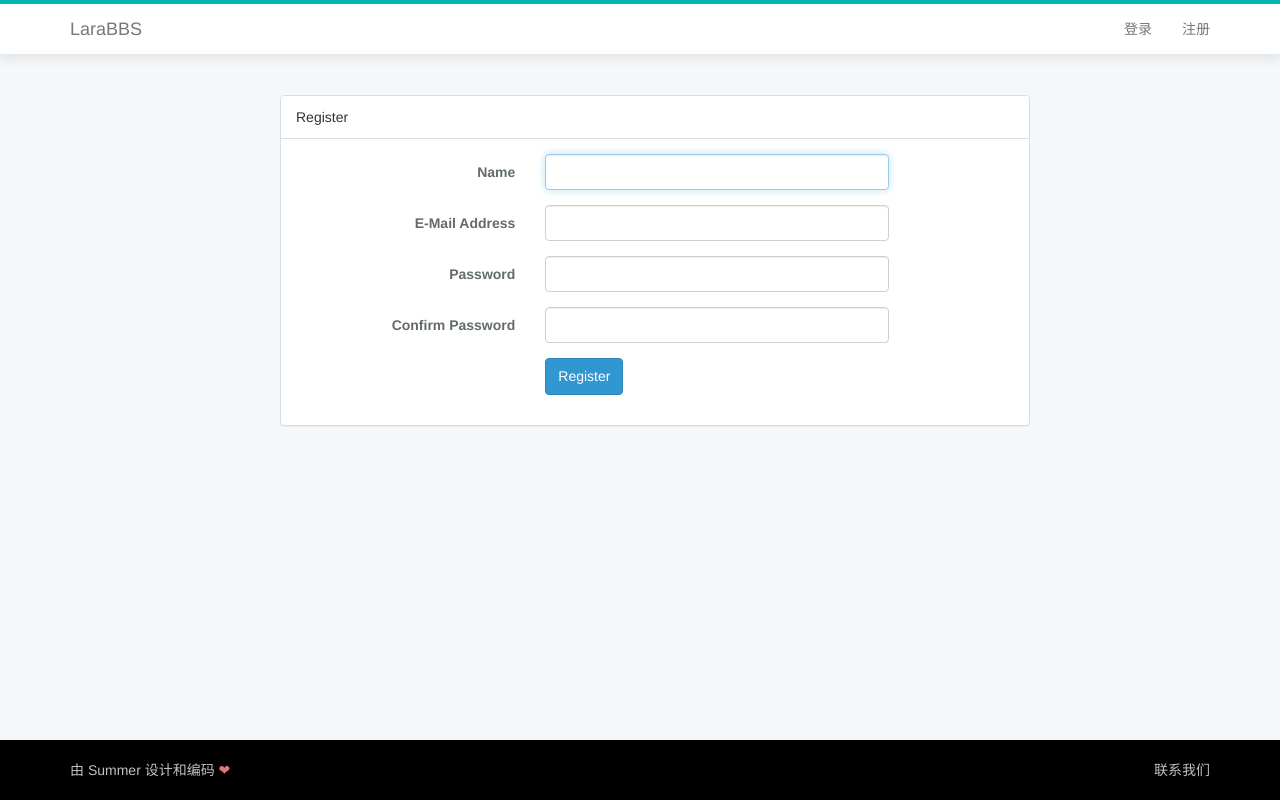
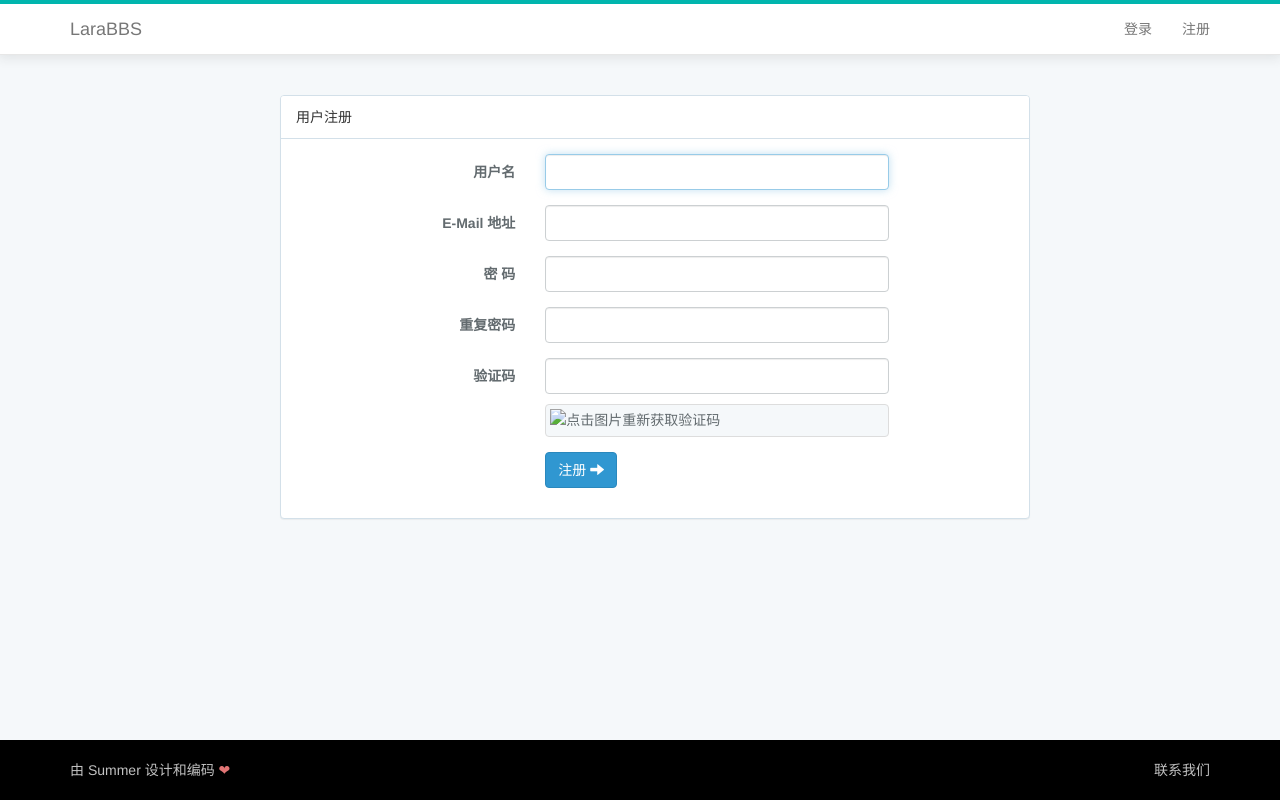
Before and after one commit to ScarlettNo1/larabbs, a Laravel app: page /register in a window 1280 px wide. Run offline with Laravel 8, Linux system fonts and the light colour scheme; data that the repository does not hold is empty; style sheets or scripts are compiled from the project's sources; settings files or empty folders that the repository lacks are supplied; some libraries are stand-ins or nearby versions.

Commit message:
Add captcha

```diff
--- a/app/Http/Controllers/Auth/RegisterController.php
+++ b/app/Http/Controllers/Auth/RegisterController.php
@@ -51,6 +51,10 @@
             'name' => 'required|string|max:255',
             'email' => 'required|string|email|max:255|unique:users',
             'password' => 'required|string|min:6|confirmed',
+            'captcha' => 'required|captcha',
+        ], [
+            'captcha.required' => '验证码不能为空',
+            'captcha.captcha' => '请输入正确的验证码',
         ]);
     }
 
--- a/composer.json
+++ b/composer.json
@@ -8,7 +8,8 @@
         "php": ">=7.0.0",
         "fideloper/proxy": "~3.3",
         "laravel/framework": "5.5.*",
-        "laravel/tinker": "~1.0"
+        "laravel/tinker": "~1.0",
+        "mews/captcha": "~2.0"
     },
     "require-dev": {
         "filp/whoops": "~2.0",
--- /dev/null
+++ b/config/captcha.php
@@ -0,0 +1,45 @@
+<?php
+
+return [
+
+    'characters' => '2346789abcdefghjmnpqrtuxyzABCDEFGHJMNPQRTUXYZ',
+
+    'default'   => [
+        'length'    => 5,
+        'width'     => 120,
+        'height'    => 36,
+        'quality'   => 90,
+    ],
+
+    'flat'   => [
+        'length'    => 6,
+        'width'     => 160,
+        'height'    => 46,
+        'quality'   => 90,
+        'lines'     => 6,
+        'bgImage'   => false,
+        'bgColor'   => '#ecf2f4',
+        'fontColors'=> ['#2c3e50', '#c0392b', '#16a085', '#c0392b', '#8e44ad', '#303f9f', '#f57c00', '#795548'],
+        'contrast'  => -5,
+    ],
+
+    'mini'   => [
+        'length'    => 3,
+        'width'     => 60,
+        'height'    => 32,
+    ],
+
+    'inverse'   => [
+        'length'    => 5,
+        'width'     => 120,
+        'height'    => 36,
+        'quality'   => 90,
+        'sensitive' => true,
+        'angle'     => 12,
+        'sharpen'   => 10,
+        'blur'      => 2,
+        'invert'    => true,
+        'contrast'  => -5,
+    ]
+
+];
--- a/resources/assets/sass/app.scss
+++ b/resources/assets/sass/app.scss
@@ -56,3 +56,12 @@
         }
     }
 }
+
+/* User register page */
+.register-page {
+    img.captcha {
+        margin-bottom: 0px;
+        margin-top: 10px;
+        cursor: pointer;
+    }
+}
--- a/resources/views/auth/register.blade.php
+++ b/resources/views/auth/register.blade.php
@@ -5,14 +5,14 @@
     <div class="row">
         <div class="col-md-8 col-md-offset-2">
             <div class="panel panel-default">
-                <div class="panel-heading">Register</div>
+                <div class="panel-heading">用户注册</div>
 
                 <div class="panel-body">
                     <form class="form-horizontal" method="POST" action="{{ route('register') }}">
                         {{ csrf_field() }}
 
                         <div class="form-group{{ $errors->has('name') ? ' has-error' : '' }}">
-                            <label for="name" class="col-md-4 control-label">Name</label>
+                            <label for="name" class="col-md-4 control-label">用户名</label>
 
                             <div class="col-md-6">
                                 <input id="name" type="text" class="form-control" name="name" value="{{ old('name') }}" required autofocus>
@@ -26,7 +26,7 @@
                         </div>
 
                         <div class="form-group{{ $errors->has('email') ? ' has-error' : '' }}">
-                            <label for="email" class="col-md-4 control-label">E-Mail Address</label>
+                            <label for="email" class="col-md-4 control-label">E-Mail 地址</label>
 
                             <div class="col-md-6">
                                 <input id="email" type="email" class="form-control" name="email" value="{{ old('email') }}" required>
@@ -40,7 +40,7 @@
                         </div>
 
                         <div class="form-group{{ $errors->has('password') ? ' has-error' : '' }}">
-                            <label for="password" class="col-md-4 control-label">Password</label>
+                            <label for="password" class="col-md-4 control-label">密 码</label>
 
                             <div class="col-md-6">
                                 <input id="password" type="password" class="form-control" name="password" required>
@@ -54,17 +54,33 @@
                         </div>
 
                         <div class="form-group">
-                            <label for="password-confirm" class="col-md-4 control-label">Confirm Password</label>
+                            <label for="password-confirm" class="col-md-4 control-label">重复密码</label>
 
                             <div class="col-md-6">
                                 <input id="password-confirm" type="password" class="form-control" name="password_confirmation" required>
                             </div>
                         </div>
 
+                        <div class="form-group {{ $errors->has('captcha') ? ' has-error' : '' }}">
+                            <label for="captcha" class="col-md-4 control-label">验证码</label>
+
+                            <div class="col-md-6">
+                                <input id="captcha" class="form-control" name="captcha" >
+
+                                <img class="thumbnail captcha" src="{{ captcha_src('flat') }}" onclick="this.src='/captcha/flat?'+Math.random()" title="点击图片重新获取验证码">
+
+                                @if ($errors->has('captcha'))
+                                    <span class="help-block">
+                                        <strong>{{ $errors->first('captcha') }}</strong>
+                                    </span>
+                                @endif
+                            </div>
+                        </div>
+
                         <div class="form-group">
                             <div class="col-md-6 col-md-offset-4">
                                 <button type="submit" class="btn btn-primary">
-                                    Register
+                                    注册 <i class="glyphicon glyphicon-arrow-right"></i>
                                 </button>
                             </div>
                         </div>
```
Also changed, not shown: public/css/app.css, 1 other file.
